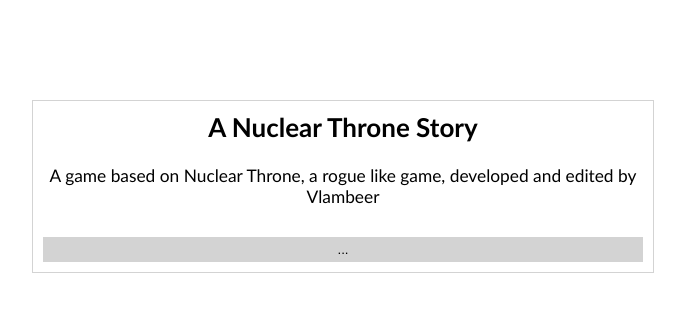
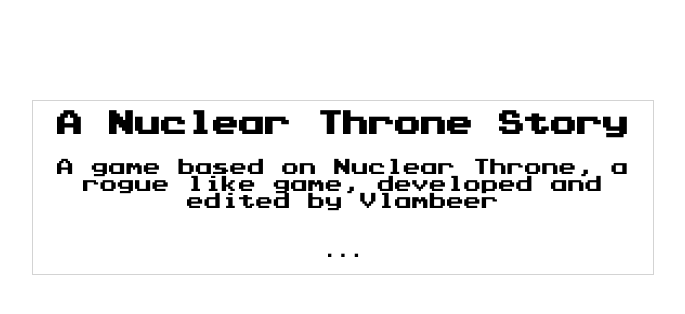
Before and after one commit to vmorreel/nuclear_throne-storygame, a plain HTML site: page index.html in a window 1280 px wide. Shown: the whole page, without its empty margins (297-982 px from the left). Drawn offline with Linux system fonts and the light colour scheme.

Commit message:
Adding custom fonts

```diff
--- a/style.css
+++ b/css/style.css
@@ -1,11 +1,22 @@
+@font-face {
+    font-family: pressStartCondensed;
+    src: url(../fonts/PrStart.ttf);
+}
+
+@font-face {
+    font-family: pressStart;
+    src: url(../fonts/prstartk.ttf);
+}
+
 html {
 	text-align: center;
 	cursor: url(http://img1.wikia.nocookie.net/__cb20140414065146/nuclear-throne/images/1/16/Pointer.gif) 16 16, none;
+	font-family: pressStart;
 }
 
 body {
 	font-size : 13pt;
-	font-family : "Trebuchet MS", Arial, sans-serif;
+	font-family: pressStart;
 }
 
 h2 {
@@ -49,9 +60,10 @@ h2 {
 	text-decoration : none;
 	padding : 5px;
 	margin-top : 30px;
-	background : lightGray;
+	background : none;
 	border : none;
 	cursor: url(http://img1.wikia.nocookie.net/__cb20140414065146/nuclear-throne/images/1/16/Pointer.gif) 16 16, none;
+	font-family: pressStart;
 }
 .section button+button  {
 	margin-top : 10px;
@@ -59,7 +71,7 @@ h2 {
 
 .section button:hover {
 	color : lightGray;
-	background-color : black;
+	background-color : none;
 }
 
 .battle {
--- a/index.html
+++ b/index.html
@@ -1,9 +1,9 @@
 <!DOCTYPE html PUBLIC "-//W3C//DTD XHTML 1.0 Strict//EN" "http://www.w3.org/TR/xhtml1/DTD/xhtml1-strict.dtd">
 <html>
 <head>
-	<script src="jquery.js"></script>
-	<script src="sorcery.js"></script>
-	<link type="text/css" rel="stylesheet" href="style.css" />
+	<script src="js/jquery.js"></script>
+	<script src="js/sorcery.js"></script>
+	<link type="text/css" rel="stylesheet" href="css/style.css" />
 	<meta lang="fr" xml:lang="fr" content="text/html;charset=UTF-8" http-equiv="Content-Type">
 	<title>A Nuclear Throne Story</title>
 </head>
```
Also changed, not shown: fonts/PrStart.ttf (added), fonts/prstartk.ttf (added), js/jquery.js (renamed from jquery.js), js/sorcery.js (renamed from sorcery.js), 1 other file.
